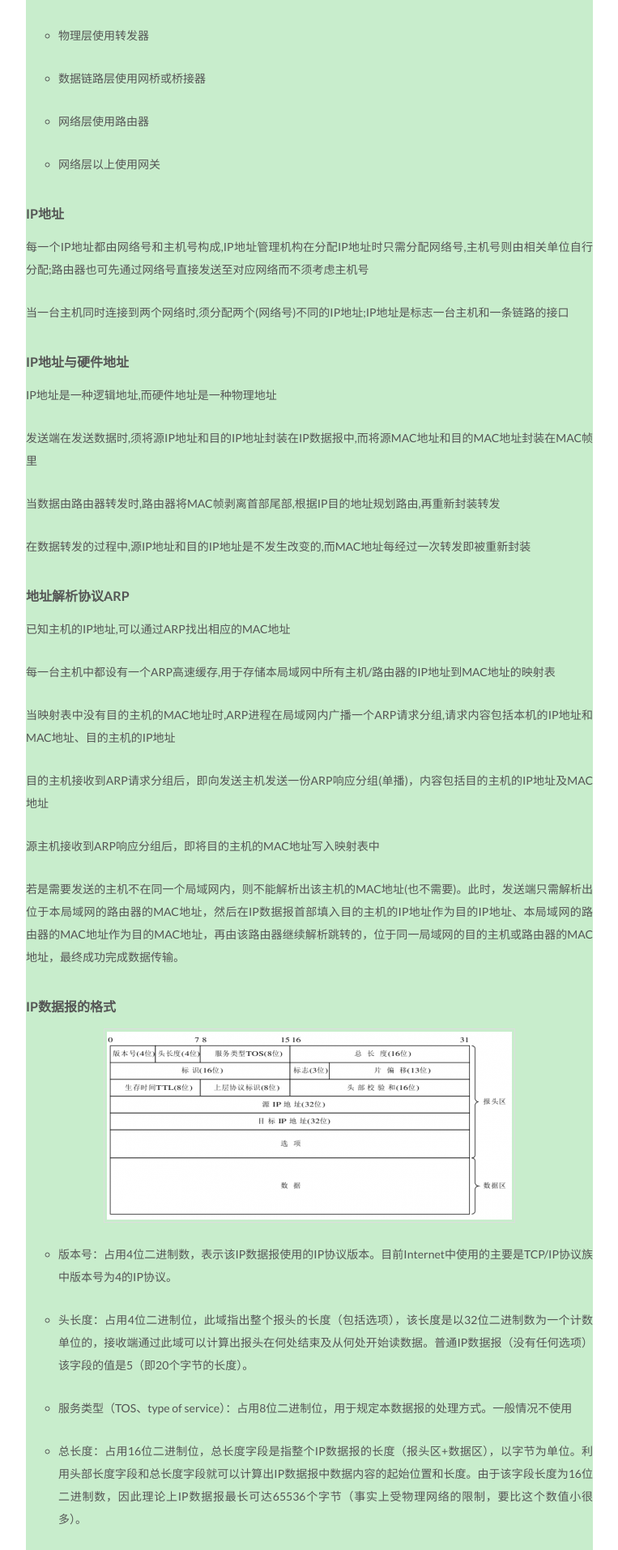
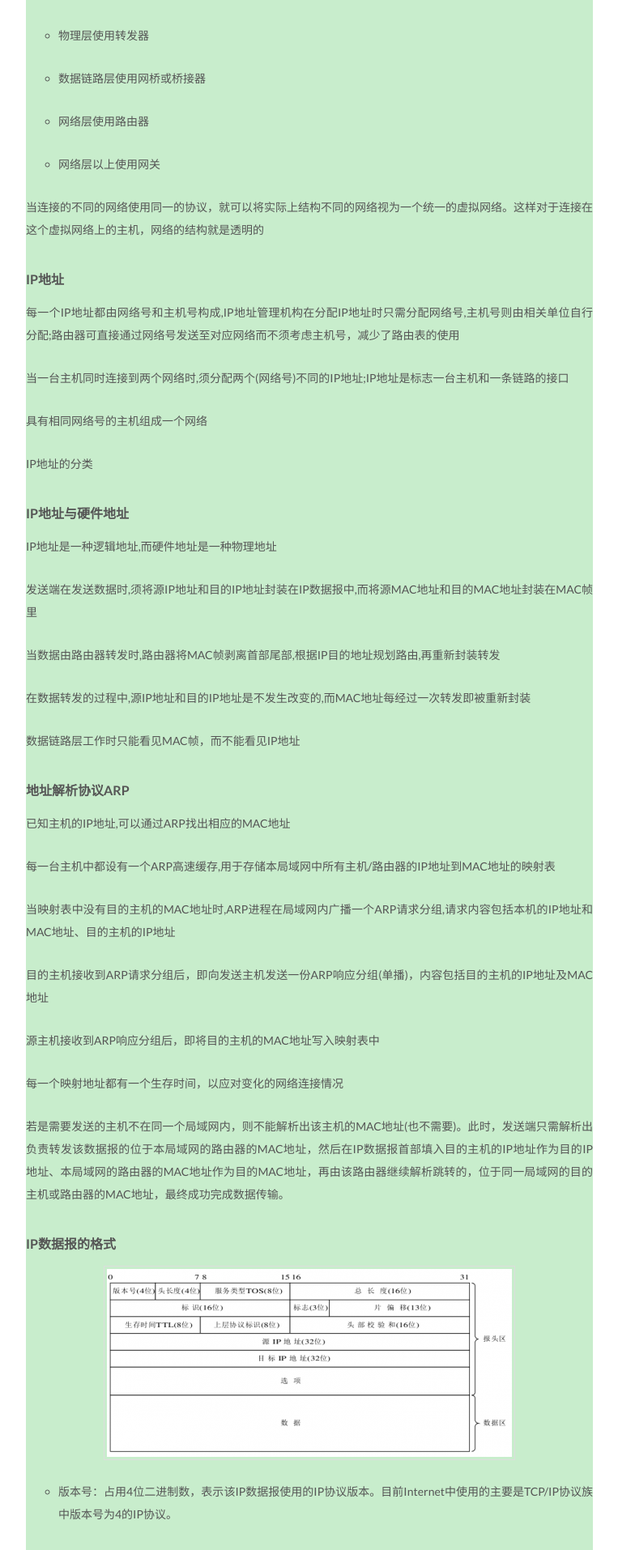
Before and after one commit to ONLYUNIVERSE/ONLYUNIVERSE.github.io, a Jekyll site: the page built from _posts/2020-09-05-网络层.md, in a window 1280 px wide. Shown: the part 1014-2928 px from the top of the page at 81% size, without its empty margins (258-1021 px from the left). Built offline with Jekyll 4.4.1, drawn with Linux system fonts in a browser that asks for light colours; some of the changed text lies outside the part shown.

Commit message:
20201115

````diff
--- a/_posts/2020-09-05-网络层.md
+++ b/_posts/2020-09-05-网络层.md
@@ -40,11 +40,17 @@ tags:                               #标签
 
 * 网络层以上使用网关
 
+当连接的不同的网络使用同一的协议，就可以将实际上结构不同的网络视为一个统一的虚拟网络。这样对于连接在这个虚拟网络上的主机，网络的结构就是透明的
+
 #### IP地址
 
-每一个IP地址都由网络号和主机号构成,IP地址管理机构在分配IP地址时只需分配网络号,主机号则由相关单位自行分配;路由器也可先通过网络号直接发送至对应网络而不须考虑主机号
+每一个IP地址都由网络号和主机号构成,IP地址管理机构在分配IP地址时只需分配网络号,主机号则由相关单位自行分配;路由器可直接通过网络号发送至对应网络而不须考虑主机号，减少了路由表的使用
 
 当一台主机同时连接到两个网络时,须分配两个(网络号)不同的IP地址;IP地址是标志一台主机和一条链路的接口
+
+具有相同网络号的主机组成一个网络
+
+IP地址的分类
 
 #### IP地址与硬件地址
 
@@ -55,6 +61,8 @@ IP地址是一种逻辑地址,而硬件地址是一种物理地址
 当数据由路由器转发时,路由器将MAC帧剥离首部尾部,根据IP目的地址规划路由,再重新封装转发
 
 在数据转发的过程中,源IP地址和目的IP地址是不发生改变的,而MAC地址每经过一次转发即被重新封装
+
+数据链路层工作时只能看见MAC帧，而不能看见IP地址
 
 #### 地址解析协议ARP
 
@@ -68,7 +76,9 @@ IP地址是一种逻辑地址,而硬件地址是一种物理地址
 
 源主机接收到ARP响应分组后，即将目的主机的MAC地址写入映射表中
 
-若是需要发送的主机不在同一个局域网内，则不能解析出该主机的MAC地址(也不需要)。此时，发送端只需解析出位于本局域网的路由器的MAC地址，然后在IP数据报首部填入目的主机的IP地址作为目的IP地址、本局域网的路由器的MAC地址作为目的MAC地址，再由该路由器继续解析跳转的，位于同一局域网的目的主机或路由器的MAC地址，最终成功完成数据传输。
+每一个映射地址都有一个生存时间，以应对变化的网络连接情况
+
+若是需要发送的主机不在同一个局域网内，则不能解析出该主机的MAC地址(也不需要)。此时，发送端只需解析出负责转发该数据报的位于本局域网的路由器的MAC地址，然后在IP数据报首部填入目的主机的IP地址作为目的IP地址、本局域网的路由器的MAC地址作为目的MAC地址，再由该路由器继续解析跳转的，位于同一局域网的目的主机或路由器的MAC地址，最终成功完成数据传输。
 
 #### IP数据报的格式
 
@@ -103,6 +113,8 @@ IP地址是一种逻辑地址,而硬件地址是一种物理地址
 * 目的地址：占用32位二进制数，表述目的端IP地址。
 
 #### IP层转发分组
+
+若目的主机在该路由器所属的网络中，则直接交付；若不在，则转发给下一跳路由器
 
 * 默认路由:若某路由所传输的大量的目的主机所需的下一跳为同一个路由器,则可以将此路由器设置为默认路由```0.0.0.0```,当路由表中没有目的主机的地址时,选择默认路由发送
 
@@ -270,6 +282,8 @@ BGP-4的四种报文
 
 > 分组转发部分:由交换结构,输入端口,输出端口构成
 
+路由器只有三层协议栈，并不涉及网络层之上的协议栈
+
 ### IPv6
 
 ![ ](https://github.com/ONLYUNIVERSE/ONLYUNIVERSE.github.io/blob/master/Image/400px-Ipv6_header.svg.png?raw=true)
````
Also changed, not shown: _posts/2020-11-15-计算机网络综述.md (added, +88 -0 lines), Image/2020-11-14 231421.png (added), Image/INTERNET1.png (added), Image/ISP.png (added), Image/layer.png (added).
